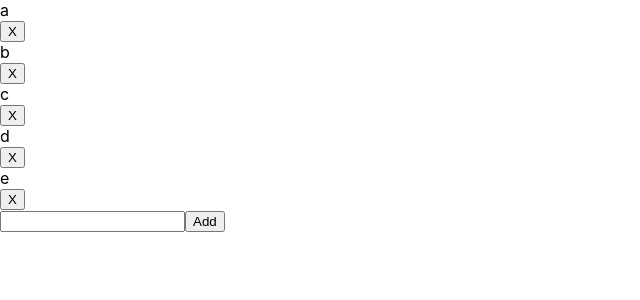
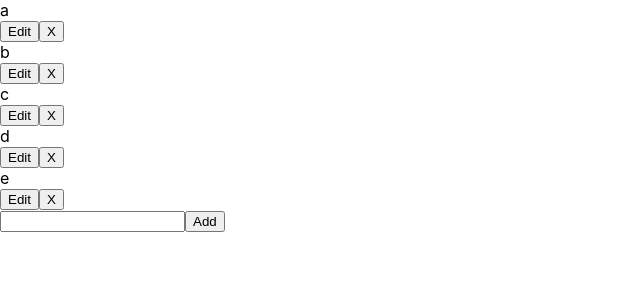
Before and after one commit to thanakorn-b/todo2, a React (Create React App) app: page / in a window 1280 px wide. Shown: the top 300 px of the page, without its empty margins (0-640 px from the left). Built offline with nearby package versions, Linux system fonts and the light colour scheme.

Commit message:
Edit-list

```diff
--- a/src/App.js
+++ b/src/App.js
@@ -27,20 +27,31 @@ function App() {
   }
 
   const deleteList = (id) => {
-    const newList = lists.filter((line) => (line.id !== id));
+    const newList = lists.filter((list) => (list.id !== id));
     setLists(newList);
     // setLists(lists.filter((notNeed, index) => index !== id));
+  }
+  const editList = (id) => {
+    if(input===''){
+      var text = lists.filter((list) => (list.id === id)).map(x=>x.text);
+      setInput(text);
+      const newList = lists.filter((list) => (list.id !== id));
+      setLists(newList);
+    }
   }
 
   return(
     <div>
       {lists.map((list)=>
         <div key={list.id} >
-          <div>{list.text}</div>
+          <div>
+            {list.text}
+          </div>
+          <button onClick={() => editList(list.id)}>Edit</button>
           <button onClick={() => deleteList(list.id)} >X</button>
         </div>
       )}
-      <input  value={input} onChange={e => setInput(e.target.value)}></input>
+      <input  value={input} onChange={e => setInput(e.target.value)} id="inputBox"></input>
       <button onClick={add}>Add</button>
     </div>
   )
```
